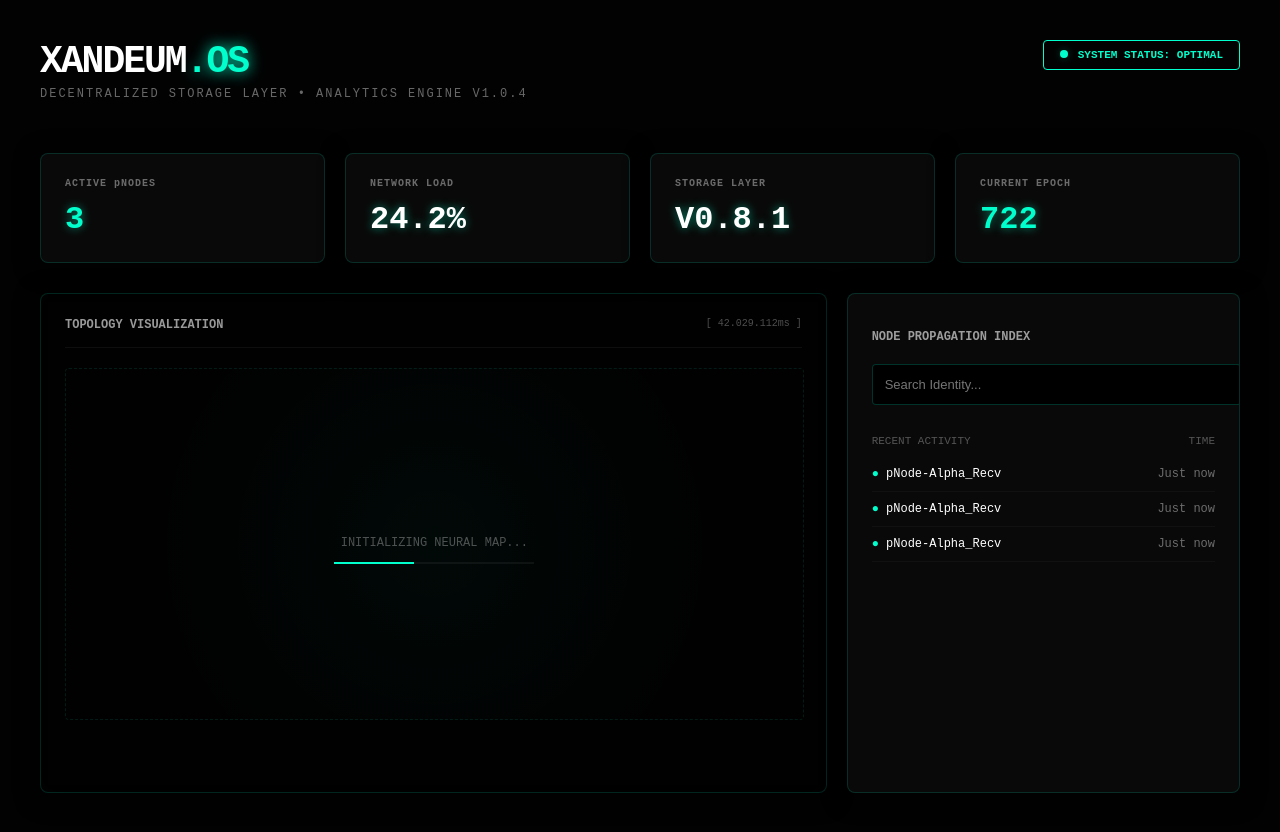
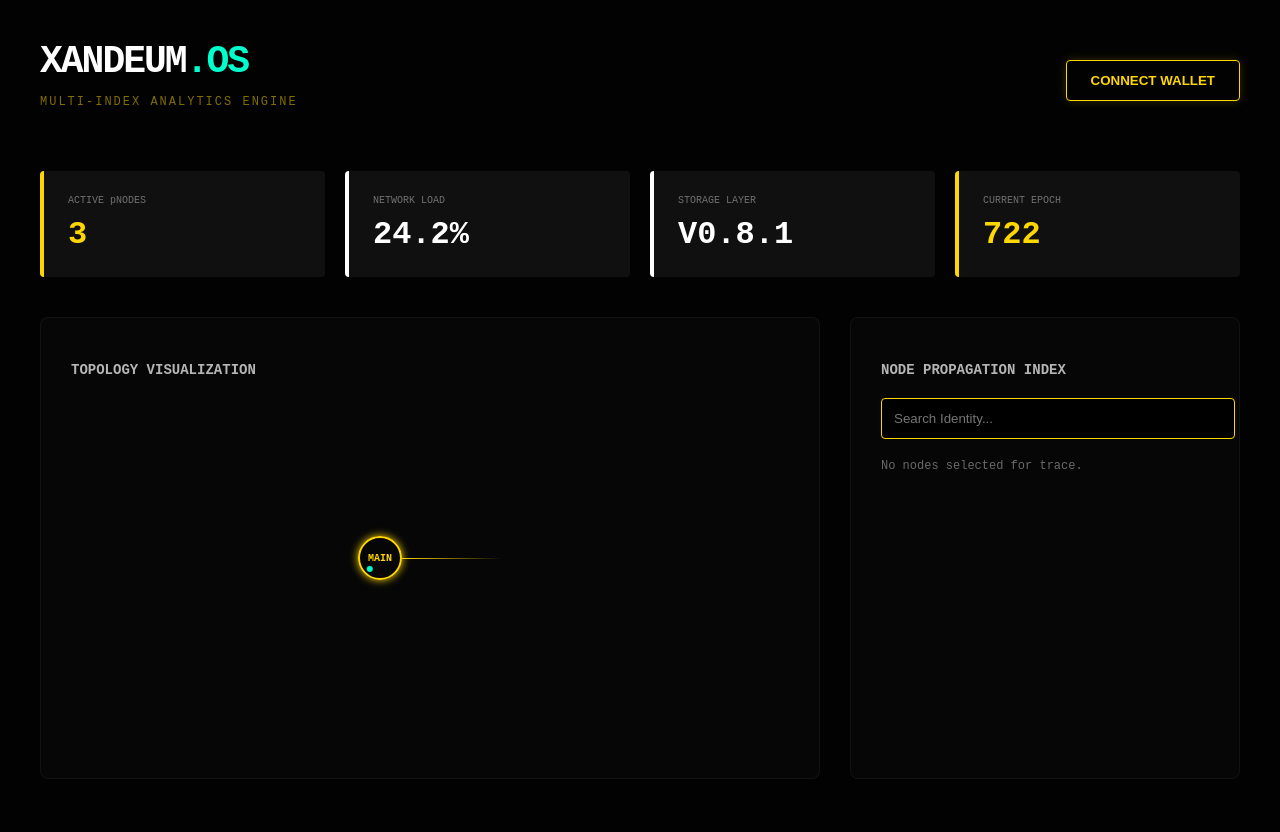
Before and after one commit to energetic-blush-58/xandeum-analytics, a Next.js app: page / in a window 1280 px wide. Shown: the top 832 px of the page. Built offline with nearby package versions, Linux system fonts and the light colour scheme.

Commit message:
Update page.tsx

```diff
--- a/app/page.tsx
+++ b/app/page.tsx
@@ -1,99 +1,91 @@
 import React from 'react';
 
 export default function Home() {
-  const glassPanel = {
-    background: 'rgba(15, 15, 15, 0.6)',
-    backdropFilter: 'blur(12px)',
-    border: '1px solid rgba(0, 255, 204, 0.15)',
-    borderRadius: '8px',
-    padding: '24px',
-    boxShadow: '0 4px 24px rgba(0, 0, 0, 0.5)',
-    position: 'relative' as 'relative',
-    overflow: 'hidden'
-  };
+  const yellowNeon = '#FFD700'; // The original Cyberpunk Yellow
+  const cyanNeon = '#00ffcc';   // Xandeum Green
 
   return (
-    <main style={{ minHeight: '100vh', backgroundColor: '#020202', color: '#fff', padding: '40px', fontFamily: '"JetBrains Mono", monospace, sans-serif' }}>
-      {/* Dynamic CSS for Animations */}
+    <main style={{ minHeight: '100vh', backgroundColor: '#020202', color: '#fff', padding: '40px', fontFamily: '"JetBrains Mono", monospace' }}>
       <style>{`
-        @keyframes pulse {
-          0% { box-shadow: 0 0 5px rgba(0, 255, 204, 0.2); }
-          50% { box-shadow: 0 0 20px rgba(0, 255, 204, 0.5); }
-          100% { box-shadow: 0 0 5px rgba(0, 255, 204, 0.2); }
+        @keyframes orbit {
+          from { transform: rotate(0deg) translateX(15px) rotate(0deg); }
+          to { transform: rotate(360deg) translateX(15px) rotate(-360deg); }
         }
-        .glow-value { color: #00ffcc; text-shadow: 0 0 10px rgba(0, 255, 204, 0.5); }
-        .grid-bg { background-image: radial-gradient(circle, #111 1px, transparent 1px); background-size: 30px 30px; }
+        @keyframes pulse-glow {
+          0% { box-shadow: 0 0 5px ${yellowNeon}; }
+          50% { box-shadow: 0 0 20px ${yellowNeon}; }
+          100% { box-shadow: 0 0 5px ${yellowNeon}; }
+        }
+        .node-circle {
+          width: 40px; height: 40px; border-radius: 50%;
+          border: 2px solid ${yellowNeon}; position: relative;
+          display: flex; align-items: center; justify-content: center;
+          animation: pulse-glow 2s infinite;
+        }
+        .mini-node {
+          width: 6px; height: 6px; background: ${cyanNeon};
+          border-radius: 50%; position: absolute;
+          animation: orbit 4s linear infinite;
+        }
       `}</style>
 
-      <div className="grid-bg" style={{ position: 'fixed', top: 0, left: 0, right: 0, bottom: 0, zIndex: -1 }}></div>
-
-      {/* Header */}
-      <div style={{ display: 'flex', justifyContent: 'space-between', alignItems: 'flex-start', marginBottom: '40px' }}>
+      {/* Header with Wallet Section */}
+      <div style={{ display: 'flex', justifyContent: 'space-between', alignItems: 'center', marginBottom: '50px' }}>
         <div>
           <h1 style={{ fontSize: '38px', margin: 0, fontWeight: '900', letterSpacing: '-2px' }}>
-            XANDEUM<span style={{ color: '#00ffcc', textShadow: '0 0 15px #00ffcc' }}>.OS</span>
+            XANDEUM<span style={{ color: cyanNeon }}>.OS</span>
           </h1>
-          <p style={{ opacity: 0.4, fontSize: '12px', textTransform: 'uppercase', letterSpacing: '2px', marginTop: '4px' }}>
-            Decentralized Storage Layer • Analytics Engine v1.0.4
-          </p>
+          <p style={{ opacity: 0.5, color: yellowNeon, fontSize: '12px', letterSpacing: '2px' }}>MULTI-INDEX ANALYTICS ENGINE</p>
         </div>
-        <div style={{ padding: '8px 16px', border: '1px solid #00ffcc', borderRadius: '4px', color: '#00ffcc', fontSize: '11px', fontWeight: 'bold' }}>
-          <span style={{ animation: 'pulse 2s infinite', display: 'inline-block', width: '8px', height: '8px', backgroundColor: '#00ffcc', borderRadius: '50%', marginRight: '10px' }}></span>
-          SYSTEM STATUS: OPTIMAL
-        </div>
+
+        <button style={{
+          background: 'transparent', border: `1px solid ${yellowNeon}`, color: yellowNeon,
+          padding: '12px 24px', borderRadius: '4px', cursor: 'pointer', fontWeight: 'bold',
+          transition: 'all 0.3s', boxShadow: `0 0 10px rgba(255, 215, 0, 0.2)`
+        }}>
+          CONNECT WALLET
+        </button>
       </div>
 
-      {/* Stats Grid */}
-      <div style={{ display: 'grid', gridTemplateColumns: 'repeat(4, 1fr)', gap: '20px', marginBottom: '30px' }}>
+      {/* Stats Row with Yellow Accents */}
+      <div style={{ display: 'grid', gridTemplateColumns: 'repeat(4, 1fr)', gap: '20px', marginBottom: '40px' }}>
         {[
-          { label: 'ACTIVE pNODES', value: '3', color: '#00ffcc' },
-          { label: 'NETWORK LOAD', value: '24.2%', color: '#fff' },
-          { label: 'STORAGE LAYER', value: 'V0.8.1', color: '#fff' },
-          { label: 'CURRENT EPOCH', value: '722', color: '#00ffcc' }
+          { label: 'ACTIVE pNODES', value: '3', highlight: yellowNeon },
+          { label: 'NETWORK LOAD', value: '24.2%', highlight: '#fff' },
+          { label: 'STORAGE LAYER', value: 'V0.8.1', highlight: '#fff' },
+          { label: 'CURRENT EPOCH', value: '722', highlight: yellowNeon }
         ].map((stat, i) => (
-          <div key={i} style={glassPanel}>
-            <div style={{ fontSize: '10px', opacity: 0.4, fontWeight: 'bold', marginBottom: '12px', letterSpacing: '1px' }}>{stat.label}</div>
-            <div className="glow-value" style={{ fontSize: '32px', fontWeight: '800', color: stat.color }}>{stat.value}</div>
+          <div key={i} style={{ background: 'rgba(20,20,20,0.8)', padding: '24px', borderLeft: `4px solid ${stat.highlight}`, borderRadius: '4px' }}>
+            <div style={{ fontSize: '10px', opacity: 0.4, marginBottom: '10px' }}>{stat.label}</div>
+            <div style={{ fontSize: '32px', fontWeight: 'bold', color: stat.highlight }}>{stat.value}</div>
           </div>
         ))}
       </div>
 
-      {/* Main Visuals */}
-      <div style={{ display: 'grid', gridTemplateColumns: '2fr 1fr', gap: '20px' }}>
-        <div style={{ ...glassPanel, height: '450px', background: 'rgba(0,0,0,0.4)' }}>
-          <div style={{ display: 'flex', justifyContent: 'space-between', borderBottom: '1px solid rgba(255,255,255,0.05)', paddingBottom: '15px', marginBottom: '20px' }}>
-            <span style={{ fontSize: '12px', fontWeight: 'bold', opacity: 0.6 }}>TOPOLOGY VISUALIZATION</span>
-            <span style={{ fontSize: '10px', opacity: 0.3 }}>[ 42.029.112ms ]</span>
-          </div>
-          <div style={{ height: '350px', width: '100%', border: '1px dashed rgba(0, 255, 204, 0.1)', borderRadius: '4px', display: 'flex', alignItems: 'center', justifyContent: 'center', background: 'radial-gradient(circle, rgba(0,255,204,0.03) 0%, transparent 70%)' }}>
-             <div style={{ textAlign: 'center' }}>
-                <p style={{ fontSize: '12px', opacity: 0.3 }}>INITIALIZING NEURAL MAP...</p>
-                <div style={{ width: '200px', height: '2px', background: 'rgba(255,255,255,0.05)', marginTop: '10px' }}>
-                  <div style={{ width: '40%', height: '100%', background: '#00ffcc' }}></div>
-                </div>
-             </div>
+      {/* Main Grid: Map & Index */}
+      <div style={{ display: 'grid', gridTemplateColumns: '2fr 1fr', gap: '30px' }}>
+        <div style={{ background: 'rgba(10,10,10,0.5)', border: '1px solid rgba(255,255,255,0.05)', borderRadius: '8px', padding: '30px', minHeight: '400px' }}>
+          <h3 style={{ fontSize: '14px', marginBottom: '30px', opacity: 0.7 }}>TOPOLOGY VISUALIZATION</h3>
+
+          <div style={{ display: 'flex', justifyContent: 'center', alignItems: 'center', height: '300px' }}>
+            {/* The Glowing Circular Node Animation */}
+            <div className="node-circle">
+              <div className="mini-node"></div>
+              <div style={{ color: yellowNeon, fontSize: '10px', fontWeight: 'bold' }}>MAIN</div>
+            </div>
+            {/* Connection Lines simulation */}
+            <div style={{ width: '100px', height: '1px', background: `linear-gradient(to right, ${yellowNeon}, transparent)` }}></div>
           </div>
         </div>
 
-        <div style={glassPanel}>
-          <h3 style={{ fontSize: '12px', fontWeight: 'bold', opacity: 0.6, marginBottom: '20px' }}>NODE PROPAGATION INDEX</h3>
+        <div style={{ background: 'rgba(10,10,10,0.5)', border: '1px solid rgba(255,255,255,0.05)', borderRadius: '8px', padding: '30px' }}>
+          <h3 style={{ fontSize: '14px', marginBottom: '20px', opacity: 0.7 }}>NODE PROPAGATION INDEX</h3>
           <input
             type="text"
             placeholder="Search Identity..."
-            style={{ width: '100%', background: '#000', border: '1px solid rgba(0,255,204,0.2)', padding: '12px', borderRadius: '4px', color: '#fff', fontSize: '13px', outline: 'none' }}
+            style={{ width: '100%', background: '#000', border: `1px solid ${yellowNeon}`, padding: '12px', borderRadius: '4px', color: '#fff', marginBottom: '20px' }}
           />
-          <div style={{ marginTop: '30px' }}>
-            <div style={{ display: 'flex', justifyContent: 'space-between', fontSize: '11px', opacity: 0.3, marginBottom: '10px' }}>
-              <span>RECENT ACTIVITY</span>
-              <span>TIME</span>
-            </div>
-            {[1, 2, 3].map(item => (
-              <div key={item} style={{ display: 'flex', justifyContent: 'space-between', fontSize: '12px', padding: '10px 0', borderBottom: '1px solid rgba(255,255,255,0.03)' }}>
-                <span style={{ color: '#00ffcc' }}>● <span style={{ color: '#fff' }}>pNode-Alpha_Recv</span></span>
-                <span style={{ opacity: 0.4 }}>Just now</span>
-              </div>
-            ))}
-          </div>
+          <div style={{ fontSize: '12px', opacity: 0.4 }}>No nodes selected for trace.</div>
         </div>
       </div>
     </main>
```
